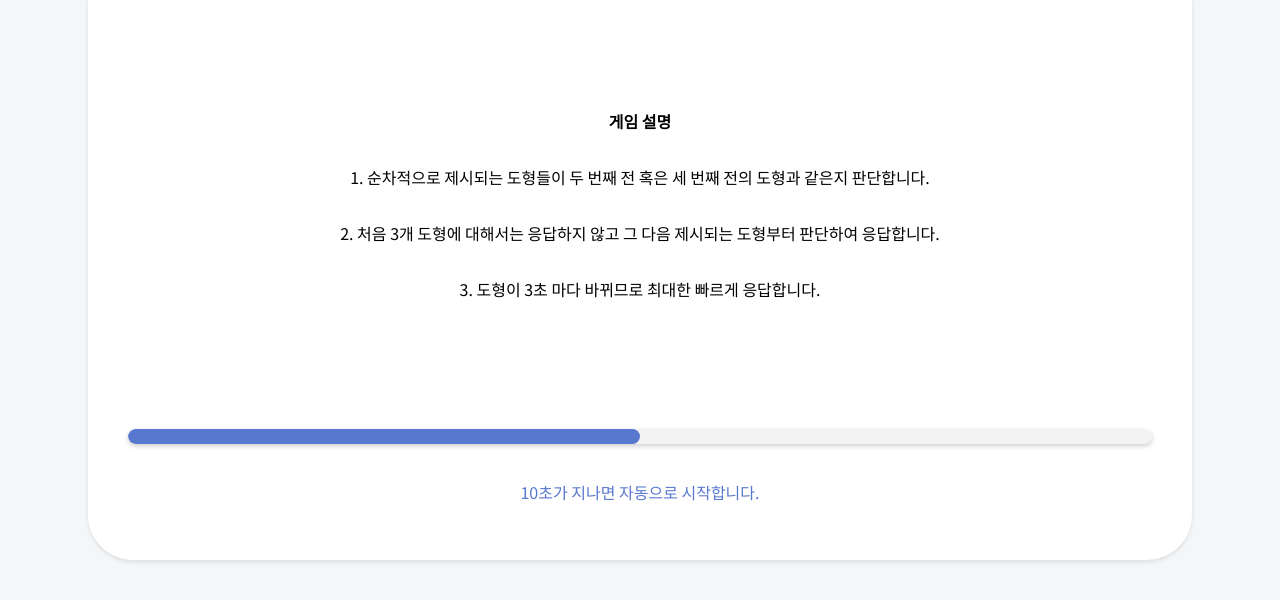
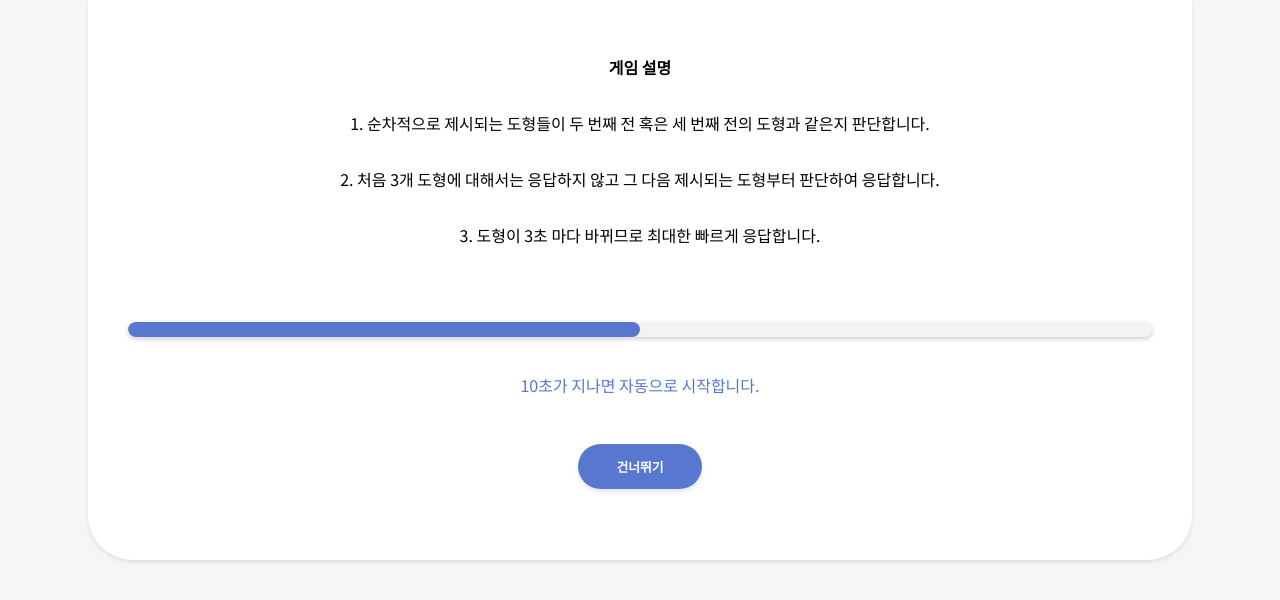
Before and after one commit to woorifisa-service-dev-4th/frontend-1st-jobda-N-back-game-practice, a plain HTML site: page ready_page.html in a window 1280 px wide. Shown: the part 140-740 px from the top of the page. Drawn offline with Linux system fonts and the light colour scheme.

Commit message:
feat: Add skip button

```diff
--- a/ready_page.css
+++ b/ready_page.css
@@ -66,3 +66,23 @@ body {
     0% {width: 0%;}
     100% {width: 100%;}
 }
+
+.round-button {
+    display: inline-block;
+    padding: 1vw 3vw;
+    font-size: 1vw;
+    font-weight: bold;
+    color: white;
+    background-color: #5878cf;
+    border: none;
+    border-radius: 70px;
+    box-shadow: 0 3px 5px rgba(0, 0, 0, 0.1);
+    cursor: pointer;
+    text-align: center;
+    font-family: 'Wanted Sans', sans-serif;
+    margin: 25% 0;
+}
+
+.round-button:hover {
+    background-color: darkblue;
+}
--- a/ready_page.html
+++ b/ready_page.html
@@ -20,6 +20,9 @@
             </div>
             <p style="color: #5878cf;">10초가 지나면 자동으로 시작합니다.</p>
         </div>
+        <div class="skip-button">
+            <button class="round-button" onclick="location.href='main_page.html'">건너뛰기</button>
+        </div>
     </div>
     <script>
         setTimeout(() => {
```
